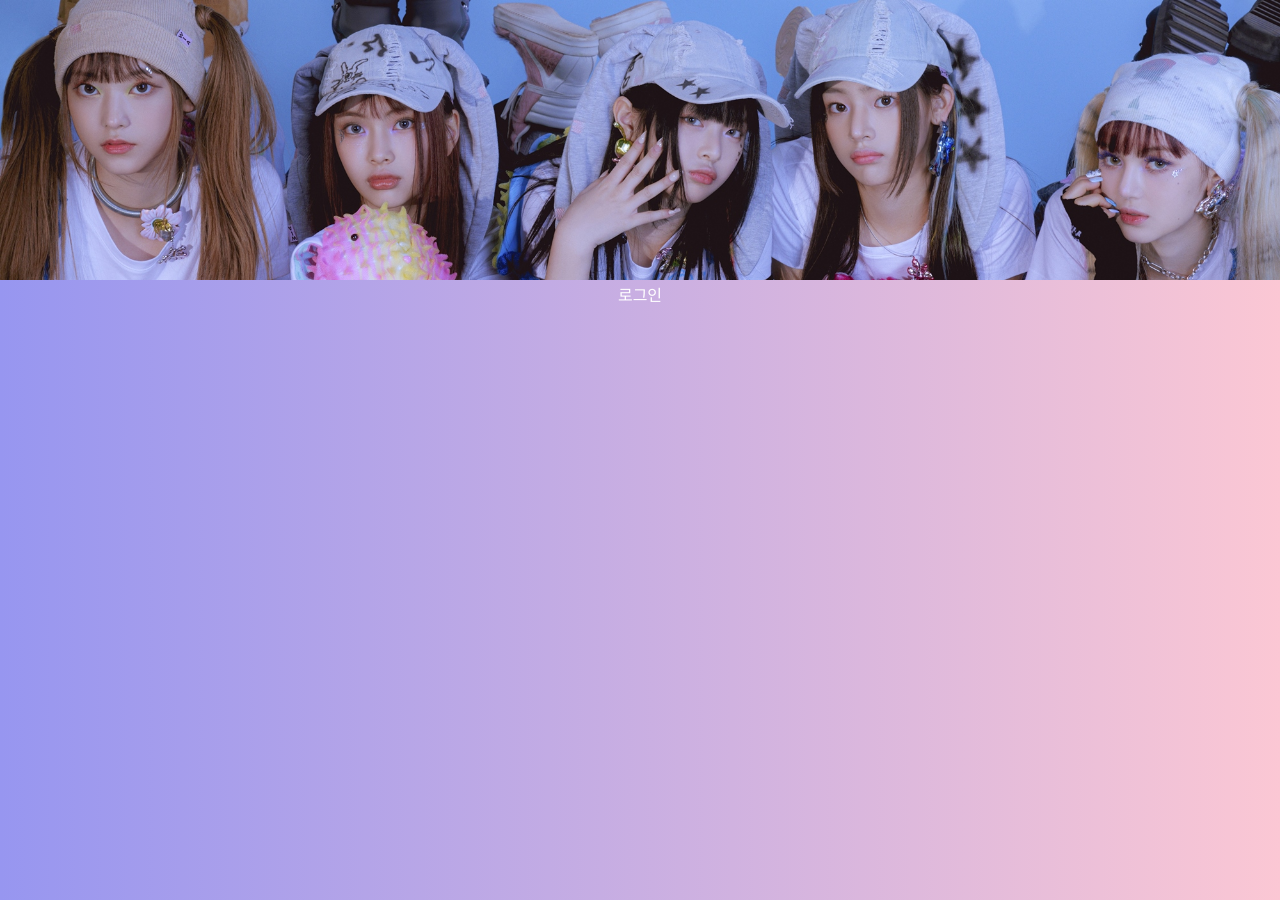
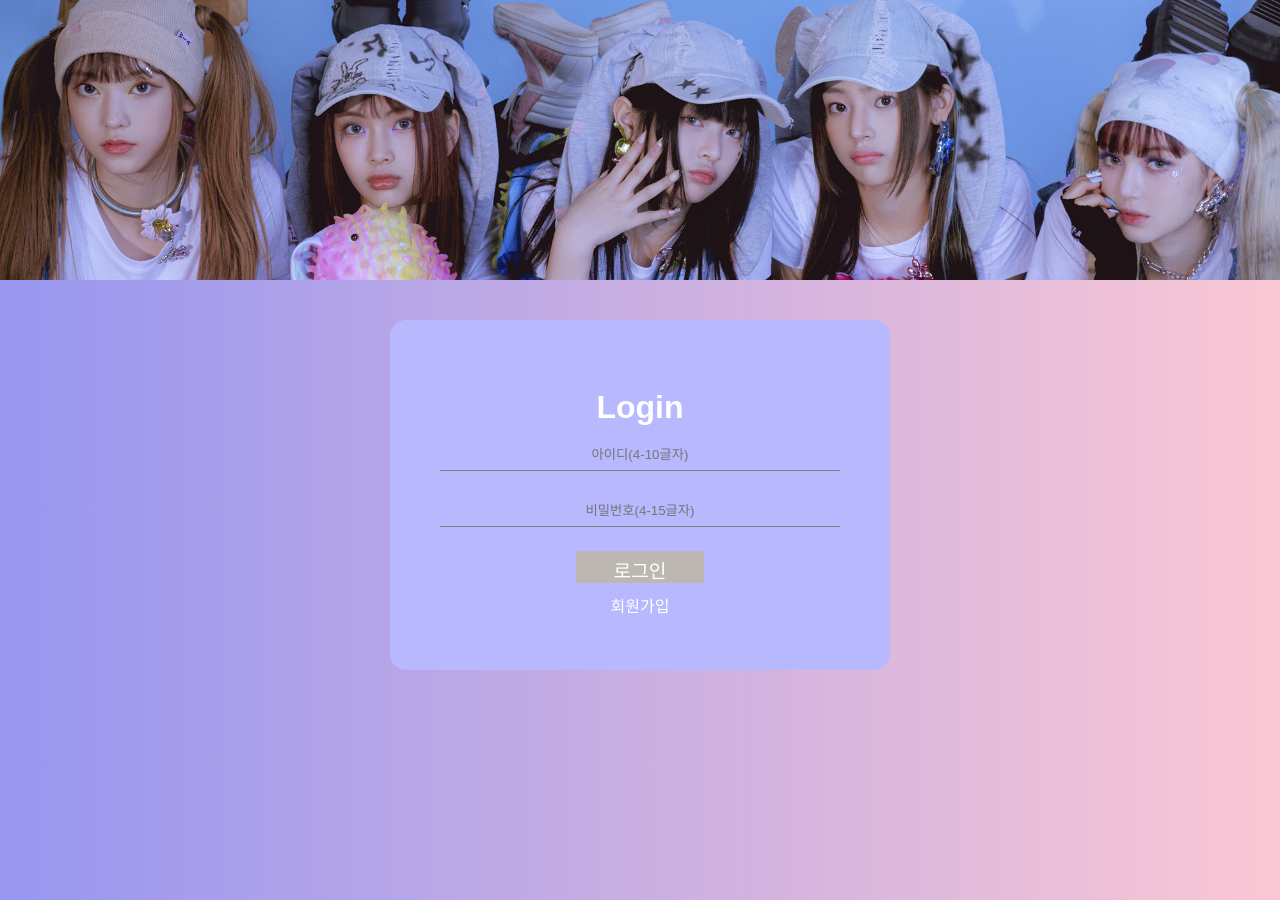
Before and after one commit to Yujin-Jeong-dev/fanletter-auth, a React (Create React App) app: page /login in a window 1280 px wide. Built offline with nearby package versions, Linux system fonts and the light colour scheme.

Commit message:
로그인 화면 UI 완료 && 경로 접근 제한 수정중

```diff
--- a/src/components/Login.jsx
+++ b/src/components/Login.jsx
@@ -1,9 +1,94 @@
-import React from 'react';
+import React, { useState } from 'react';
+import { useSelector, useDispatch } from 'react-redux';
+import { login } from '../redux/modules/authSlice';
+import styled from 'styled-components';
+import Button from 'ui/Button';
+import { useNavigate } from 'react-router-dom';
 
 export default function Login() {
+    const [isLogin, setIsLogin] = useState(true);
+    const isAuth = useSelector((state) => state.auth).loginState;
+    console.log(isAuth);
+    const navigate = useNavigate();
+    const dispatch = useDispatch();
+    const initialState = isLogin ? { id: '', password: '' } : { nickname: '', id: '', password: '' };
+    const [form, setForm] = useState(initialState);
+
+    //회원가입 버튼 클릭 시 로그인 화면 보여주기
+    const showLogin = () => {
+        setIsLogin(true);
+        setForm({ id: '', password: '' });
+    }
+    //입력값이 하나라도 공백이 있으면 false, 그렇지 않다면 true
+    const buttonActive = Object.values(form).includes('') ? true : false;
+    const handleSubmit = (e) => {
+        e.preventDefault();
+        if (!isLogin) {
+            showLogin();
+            return;
+        }
+        dispatch(login());
+        navigate('/');
+
+
+    }
+    const handleChange = (e) => {
+        const { name, value } = e.target;
+        setForm({ ...form, [name]: value });
+    }
     return (
-        <div>
-            로그인
-        </div>
+        <>
+            <LoginForm onSubmit={handleSubmit}>
+                {isLogin ? (<h1>Login</h1>) : (<h1>Sign Up</h1>)}
+                {!isLogin && <input type='text' name='nickname' value={form.nickname} onChange={handleChange} minLength={1} maxLength={10} placeholder='닉네임(1~10글자)' />}
+                <input type='text' name='id' value={form.id} onChange={handleChange} minLength={4} maxLength={10} placeholder='아이디(4-10글자)' />
+                <input type='password' name='password' value={form.password} onChange={handleChange} minLength={4} maxLength={15} placeholder='비밀번호(4-15글자)' />
+                <div>
+                    {isLogin && <Button text='로그인' disabled={buttonActive} />}
+                    {!isLogin && <Button text='회원가입' disabled={buttonActive} />}
+                </div>
+                <ToggleMode>
+                    <span onClick={() => setIsLogin(mode => !mode)}>{isLogin ? '회원가입' : '로그인'}</span>
+                </ToggleMode>
+            </LoginForm>
+        </>
     );
 }
+
+
+
+
+const LoginForm = styled.form`
+    width:500px;
+    height: 350px;
+    display:flex;
+    flex-direction: column;
+    justify-content: center;
+    align-items: center;
+    margin:2.5rem auto;
+    background-color: #b8b8ff;
+    border-radius: 1rem;
+
+    h1{
+        font-size: 2rem;
+        padding: 1rem;
+    }
+
+    input{
+        width:80%;
+        text-align: center;
+        background-color: transparent;
+        margin-bottom: 1.5rem;
+        border-bottom: 1px solid gray;
+        padding:0.5rem 0;
+    }
+
+    button{
+        width:8rem;
+    }
+`;
+
+const ToggleMode = styled.div`
+    margin-top:1rem;
+
+`;
--- /dev/null
+++ b/src/pages/ProtectedRoute.jsx
@@ -0,0 +1,14 @@
+import React from 'react';
+import { useSelector } from 'react-redux';
+import { Navigate } from 'react-router-dom';
+
+export default function ProtectedRoute({ requireUser, children }) {
+    const isAuth = useSelector((state) => state.auth).loginState;
+    console.log(isAuth);
+    //로그인 상태인 경우만 홈, 상세, 프로필 화면 접근 가능
+    //로그아웃 상태에서 로그인 화면만 접근 가능
+    if ((requireUser && isAuth) || (!requireUser)) return children;
+    return <Navigate to='/login' replace />
+
+
+}
--- a/src/redux/config/configStore.js
+++ b/src/redux/config/configStore.js
@@ -1,12 +1,14 @@
 import letters from '../modules/lettersSlice';
 import filters from '../modules/filtersSlice'
 import { configureStore } from '@reduxjs/toolkit';
+import auth from './../modules/authSlice';
 
 
 const store = configureStore({
     reducer: {
         letters,
         filters,
+        auth
     }
 })
 
--- /dev/null
+++ b/src/redux/modules/authSlice.js
@@ -0,0 +1,19 @@
+
+import { createSlice } from '@reduxjs/toolkit';
+
+const initialState = {
+    loginState: false
+};
+
+const authSlice = createSlice({
+    name: 'auth',
+    initialState,
+    reducers: {
+        login: (state, action) => {
+            state.loginState = true;
+        }
+    }
+});
+
+export default authSlice.reducer;
+export const { login } = authSlice.actions;
--- a/src/shared/Router.js
+++ b/src/shared/Router.js
@@ -1,8 +1,9 @@
 import App from 'App';
-import Login from 'components/Login';
-import Profile from 'components/Profile';
+import Login from '../components/Login';
+import Profile from '../components/Profile';
 import Home from 'pages/Home';
 import LetterDetail from 'pages/LetterDetail';
+import ProtectedRoute from 'pages/ProtectedRoute';
 import { BrowserRouter, Route, Routes } from 'react-router-dom';
 
 
@@ -11,10 +12,10 @@ const Router = () => {
         <BrowserRouter>
             <Routes>
                 <Route path='/' element={<App />}>
-                    <Route path='' element={<Home />} />
-                    <Route path='login' element={<Login />} />
-                    <Route path='letterDetail/:letterId' element={<LetterDetail />} />
-                    <Route path='profile' element={<Profile />} />
+                    <Route path='' element={<ProtectedRoute requireUser><Home /></ProtectedRoute>} />
+                    <Route path='letterDetail/:letterId' element={<ProtectedRoute requireUser><LetterDetail /></ProtectedRoute>} />
+                    <Route path='profile' element={<ProtectedRoute requireUser><Profile /></ProtectedRoute>} />
+                    <Route path='login' element={<ProtectedRoute requireUser={false}> <Login /></ProtectedRoute>} />
                 </Route>
             </Routes>
         </BrowserRouter>
--- a/src/ui/Button.jsx
+++ b/src/ui/Button.jsx
@@ -13,11 +13,15 @@ const StyleButton = styled.button`
      &:hover{
         transform:scale(1.1);
      }
+
+     &:disabled{
+        background-color: #bcb8b1;
+     }
 `;
 
-export default function Button({ text, onClick }) {
+export default function Button({ text, onClick, disabled }) {
 
     return (
-        <StyleButton onClick={onClick}>{text}</StyleButton>
+        <StyleButton onClick={onClick} disabled={disabled}>{text}</StyleButton>
     );
 }
```
Also changed, not shown: src/redux/modules/filtersSlice.js (+0 -19 lines).
